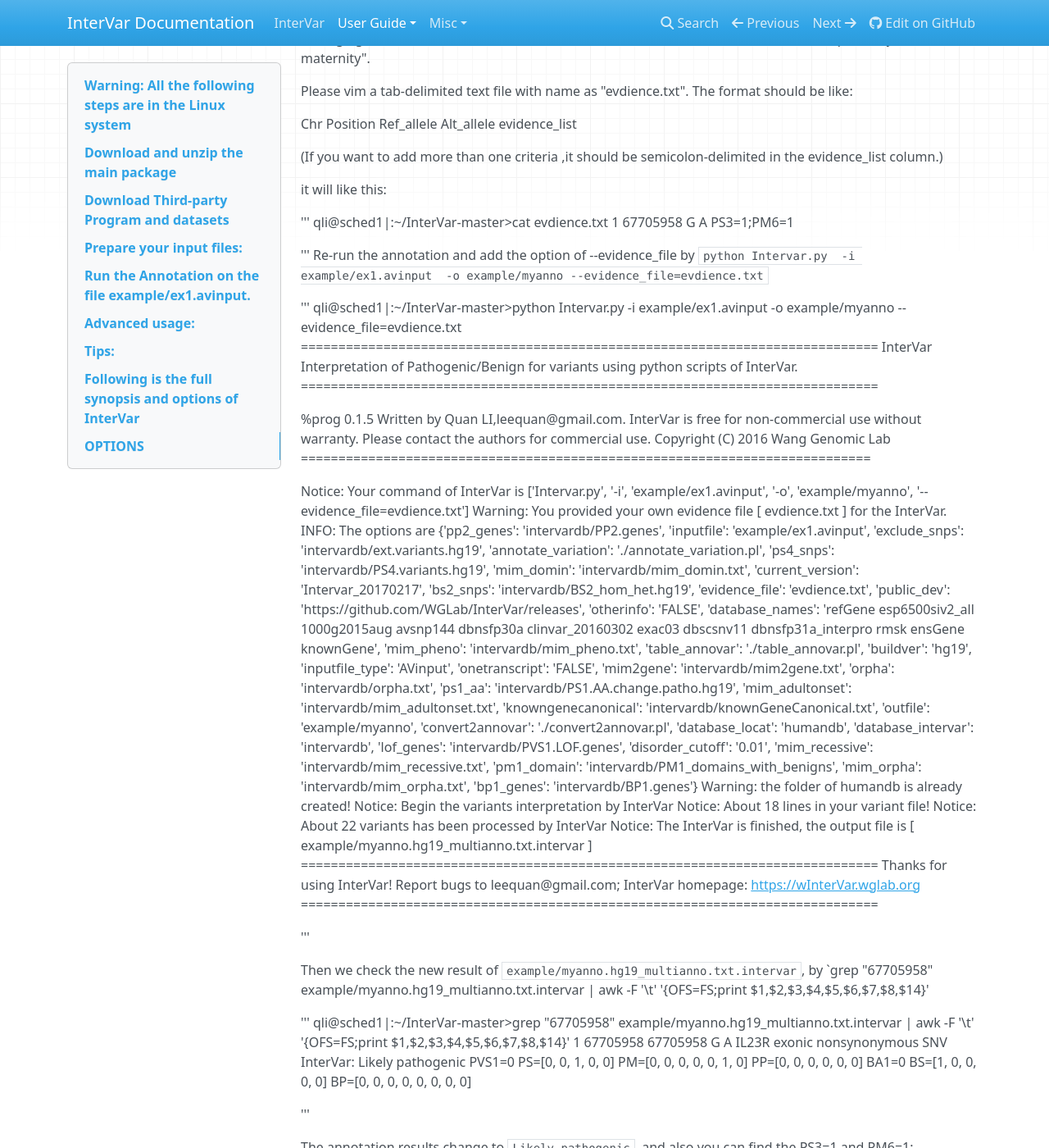
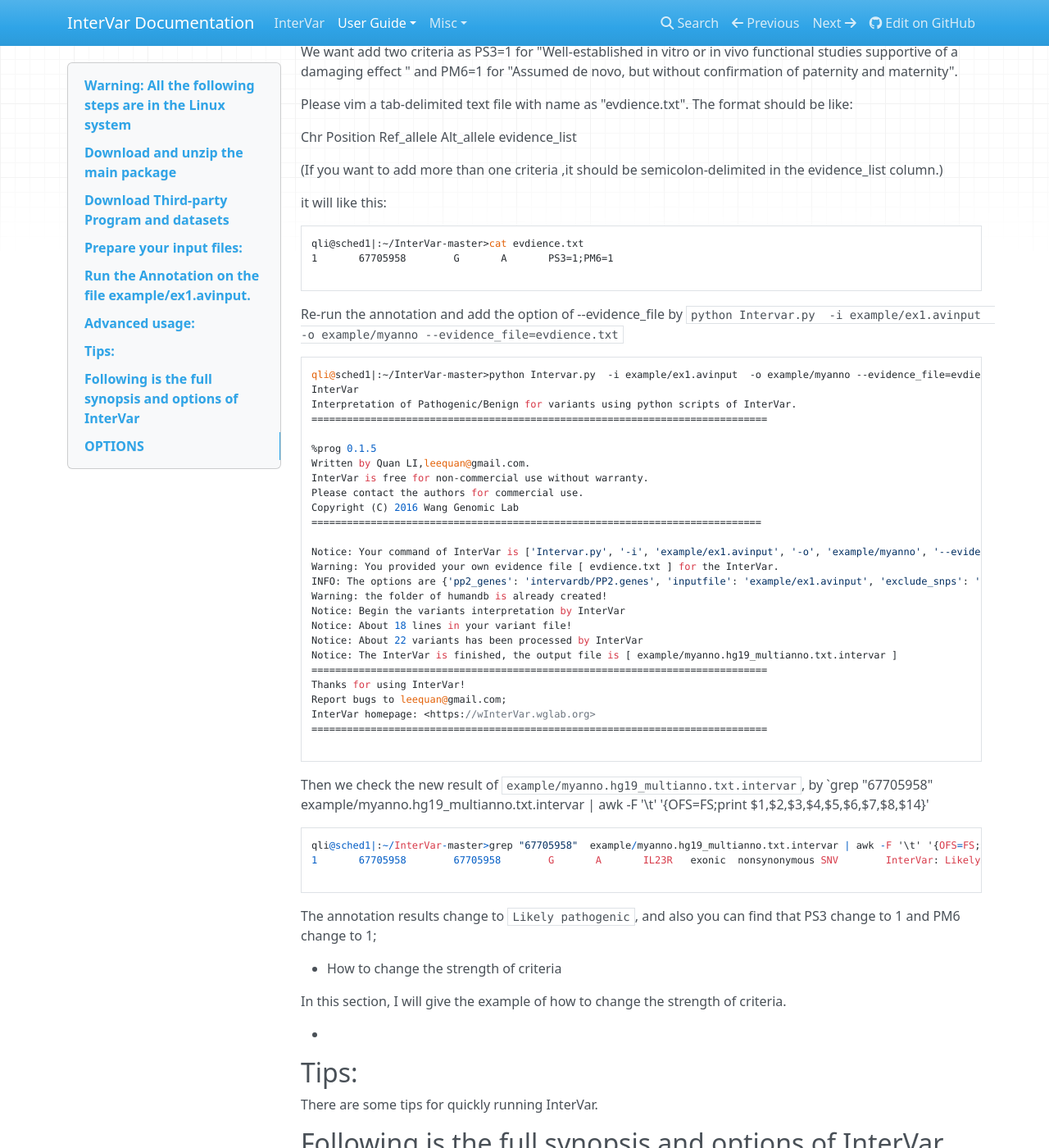
Before and after one commit to WGLab/InterVar, an MkDocs documentation site: the page built from docs/user-guide/manual.md, in a window 1280 px wide and 1400 px high, scrolled down 8478 px. Shown: the whole window at 82% size. Built offline with MkDocs 1.6.1, drawn with Linux system fonts in a browser that asks for light colours; nearby versions of some CDN libraries; old or Windows-style settings are respelled for this version of MkDocs; some of the changed text lies outside the part shown.

Commit message:
update doc

````diff
--- a/docs/user-guide/manual.md
+++ b/docs/user-guide/manual.md
@@ -431,7 +431,9 @@
 
 `PVS1=0 PS=[0, 0, 0, 0, 0] PM=[0, 0, 0, 0, 0, 0, 0] PP=[0, 0, 0, 0, 0, 0] BA1=0 BS=[1, 0, 0, 0, 0] BP=[0, 0, 0, 0, 0, 0, 0, 0]`
 
-We want add two criteria  as PS3=1 for "Well-established in vitro or in vivo functional studies supportive of a damaging effect " and  PM6=1 for "PM6: Assumed de novo, but without confirmation of paternity and maternity".
+Only BS1=1, all other criterai is 0;
+
+We want add two criteria  as PS3=1 for "Well-established in vitro or in vivo functional studies supportive of a damaging effect " and  PM6=1 for "Assumed de novo, but without confirmation of paternity and maternity".
 
 Please vim a tab-delimited text file with name as "evdience.txt". The format should be like:
 
@@ -441,14 +443,14 @@
 
 it will like this:
 
-'''
+```
 qli@sched1|:~/InterVar-master>cat evdience.txt
 1       67705958        G       A       PS3=1;PM6=1
 
-'''
+```
 Re-run the annotation and add the option of --evidence_file by `python Intervar.py  -i example/ex1.avinput  -o example/myanno --evidence_file=evdience.txt`
 
-'''
+```
 qli@sched1|:~/InterVar-master>python Intervar.py  -i example/ex1.avinput  -o example/myanno --evidence_file=evdience.txt               =============================================================================
 InterVar
 Interpretation of Pathogenic/Benign for variants using python scripts of InterVar.
@@ -475,17 +477,17 @@
 InterVar homepage: <https://wInterVar.wglab.org>
 =============================================================================
 
-'''
+```
 
 Then we check the new result of `example/myanno.hg19_multianno.txt.intervar`, by `grep "67705958"  example/myanno.hg19_multianno.txt.intervar | awk -F '\t' '{OFS=FS;print $1,$2,$3,$4,$5,$6,$7,$8,$14}'
 
-'''
+```
 qli@sched1|:~/InterVar-master>grep "67705958"  example/myanno.hg19_multianno.txt.intervar | awk -F '\t' '{OFS=FS;print $1,$2,$3,$4,$5,$6,$7,$8,$14}'
 1       67705958        67705958        G       A       IL23R   exonic  nonsynonymous SNV        InterVar: Likely pathogenic PVS1=0 PS=[0, 0, 1, 0, 0] PM=[0, 0, 0, 0, 0, 1, 0] PP=[0, 0, 0, 0, 0, 0] BA1=0 BS=[1, 0, 0, 0, 0] BP=[0, 0, 0, 0, 0, 0, 0, 0]
 
-'''
+```
 
-The annotation results change to `Likely pathogenic`, and also you can find the PS3=1 and PM6=1;
+The annotation results change to `Likely pathogenic`, and also you can find that  PS3 change to 1 and PM6 change to 1;
 
 
 
````
Also changed, not shown: other parts of docs/user-guide/manual.md (+1 -1 lines).
